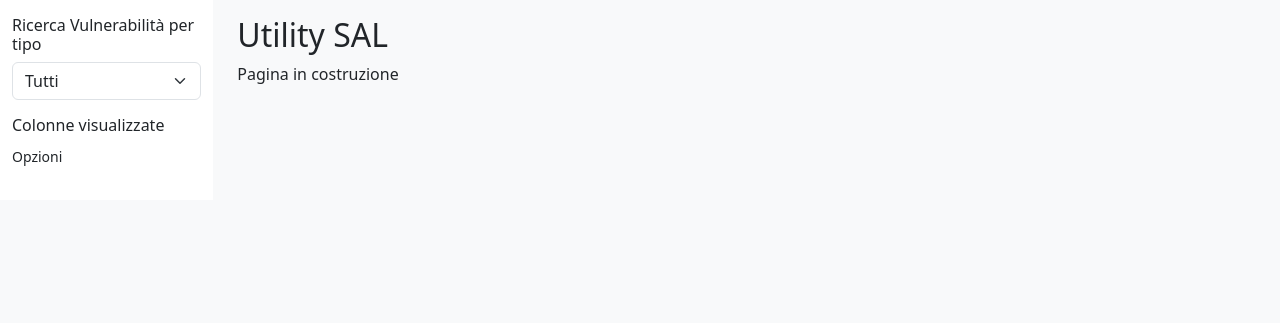
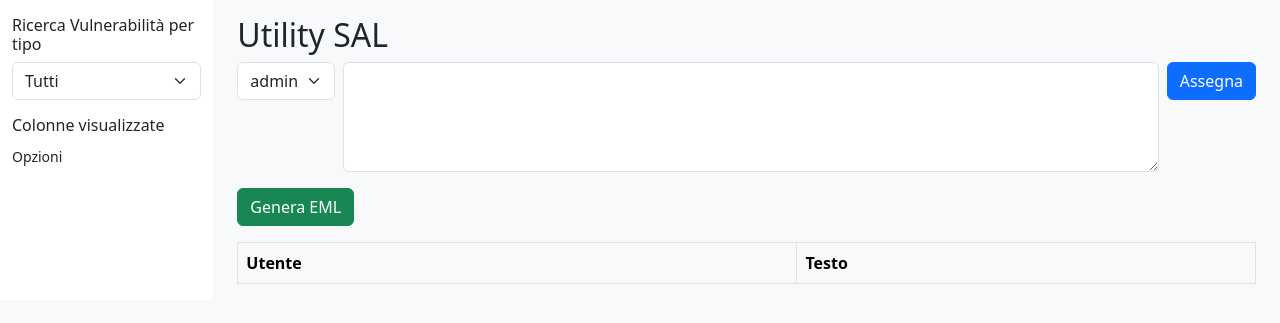
Before and after one commit to FCeruzzi/dashboard, a Flask app: page /sal in a window 1280 px wide. Shown: the part 56-379 px from the top of the page. Run offline with Flask 3, Linux system fonts and the light colour scheme; a user stored in the database is signed in; lists and menus that the app fills with data are empty; some libraries are stand-ins or nearby versions.

Commit message:
Aggiunta bozza utility SAL

```diff
--- a/app.py
+++ b/app.py
@@ -1,5 +1,5 @@
 import os
-from flask import Flask, render_template, request, redirect, url_for, flash
+from flask import Flask, render_template, request, redirect, url_for, flash, send_file
 from flask_login import LoginManager, login_user, login_required, logout_user, current_user, UserMixin
 from models import db, User, Vulnerability
 
@@ -9,7 +9,7 @@
 static_dir = os.path.join(basedir, 'static')
 
 app = Flask(__name__, template_folder=template_dir, static_folder=static_dir)
-app.config['SECRET_KEY'] = 'supersecretkey'
+app.config['SECRET_KEY'] = os.getenv('SECRET_KEY', 'supersecretkey')
 app.config['SQLALCHEMY_DATABASE_URI'] = 'sqlite:///' + os.path.join(basedir, 'vulnerabilities.db')
 app.config['SQLALCHEMY_TRACK_MODIFICATIONS'] = False
 
@@ -18,12 +18,16 @@
 login_manager = LoginManager(app)
 login_manager.login_view = 'home'
 
+# In-memory storage for text assigned to each user on the SAL page
+assigned_texts = {}
+
 # Create tables and default admin
 with app.app_context():
     db.create_all()
     if not User.query.filter_by(username='admin').first():
         admin = User(username='admin', role='admin')
-        admin.set_password('admin')
+        admin_password = os.getenv('ADMIN_PASSWORD', 'admin')
+        admin.set_password(admin_password)
         db.session.add(admin)
         db.session.commit()
 
@@ -131,10 +135,28 @@
     types = sorted({v.severity for v in vulns if v.severity})
     return render_template('index.html', vulns=vulns, types=types)
 
-@app.route('/sal')
-@login_required
+@app.route('/sal', methods=['GET', 'POST'])
 def sal():
-    return render_template('sal.html')
+    users = User.query.all()
+    if request.method == 'POST':
+        user_id = int(request.form.get('user_id', 0))
+        text = request.form.get('text', '')
+        if user_id:
+            assigned_texts[user_id] = text
+    return render_template('sal.html', users=users, assignments=assigned_texts,
+                           users_map={u.id: u for u in users})
+
+@app.route('/generate_eml', methods=['POST'])
+def generate_eml():
+    import io, zipfile
+    mem = io.BytesIO()
+    with zipfile.ZipFile(mem, 'w') as zf:
+        for uid, text in assigned_texts.items():
+            user = User.query.get(uid)
+            if user:
+                zf.writestr(f"{user.username}.eml", f"{user.username}\n\n{text}")
+    mem.seek(0)
+    return send_file(mem, download_name='emails.zip', as_attachment=True)
 
 @app.route('/add', methods=['GET', 'POST'])
 @login_required
--- a/models.py
+++ b/models.py
@@ -1,8 +1,10 @@
 from flask_sqlalchemy import SQLAlchemy
 from werkzeug.security import generate_password_hash, check_password_hash
 import json
+import logging
 
 db = SQLAlchemy()
+logger = logging.getLogger(__name__)
 
 class User(db.Model):
     __tablename__ = 'users'
@@ -29,7 +31,8 @@
     def extra_data(self):
         try:
             return json.loads(self.extra or "{}")
-        except:
+        except json.JSONDecodeError as e:
+            logger.warning("Failed to decode extra JSON for Vulnerability %s: %s", self.id, e)
             return {}
 
     def set_extra(self, data: dict):
--- a/templates/sal.html
+++ b/templates/sal.html
@@ -2,6 +2,39 @@
 {% block content %}
 <div class="mt-3">
   <h2>Utility SAL</h2>
-  <p>Pagina in costruzione</p>
+  <form method="post" class="mb-3">
+    <div class="row g-2 align-items-start">
+      <div class="col-auto">
+        <select name="user_id" class="form-select">
+          {% for u in users %}
+          <option value="{{ u.id }}">{{ u.username }}</option>
+          {% endfor %}
+        </select>
+      </div>
+      <div class="col">
+        <textarea name="text" class="form-control" rows="4" style="resize: vertical;"></textarea>
+      </div>
+      <div class="col-auto">
+        <button class="btn btn-primary" type="submit">Assegna</button>
+      </div>
+    </div>
+  </form>
+  <form method="post" action="{{ url_for('generate_eml') }}" class="mb-3">
+    <button class="btn btn-success" type="submit">Genera EML</button>
+  </form>
+  <table class="table table-bordered">
+    <thead class="table-light">
+      <tr><th>Utente</th><th>Testo</th></tr>
+    </thead>
+    <tbody>
+      {% for uid, text in assignments.items() %}
+      {% set u = users_map[uid] %}
+      <tr>
+        <td>{{ u.username }}</td>
+        <td style="white-space: pre-wrap;">{{ text }}</td>
+      </tr>
+      {% endfor %}
+    </tbody>
+  </table>
 </div>
 {% endblock %}
```
Also changed, not shown: static/js/datatables-init.js (+37 -11 lines), README.md.
